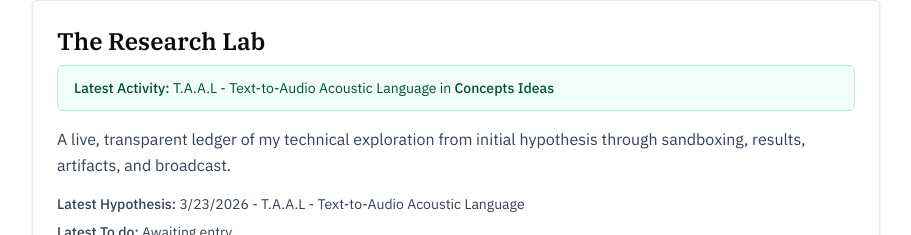
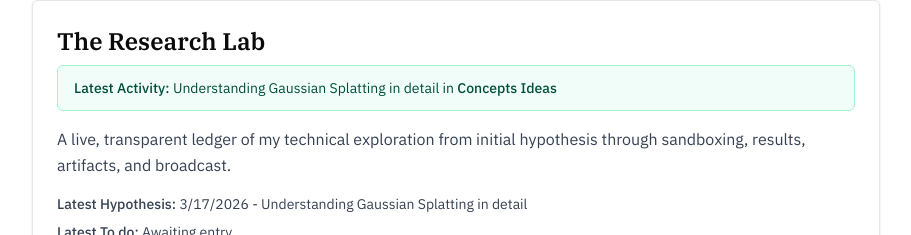
Before and after one commit to codechitti216/codechitti216.github.io, a React (Vite) app: page / in a window 1280 px wide. Shown: the part 717-952 px from the top of the page, without its empty margins (184-1095 px from the left). Built offline with nearby package versions, Linux system fonts and the light colour scheme.

Commit message:
- Download the NuScenes Dataset (removed), - T.A.A.L - Text-to-Audio Acoustic Language (removed), Download the NuScenes Dataset (completed), T.A.A.L - Download All Datasets and do EDA, Write a mini blog about the summary of datasets, My approach and SOTA algorithms. (completed)

```diff
--- a/src/data/kanban.json
+++ b/src/data/kanban.json
@@ -5,19 +5,5 @@
     "status": "concepts-ideas",
     "track": "Math",
     "updatedAt": "2026-03-17T12:33:16.608Z"
-  },
-  {
-    "id": "1774269378068-fad45747636d3",
-    "title": "Download the NuScenes Dataset",
-    "status": "concepts-ideas",
-    "track": "Code",
-    "updatedAt": "2026-03-23T12:36:18.068Z"
-  },
-  {
-    "id": "1774269764068-eb3c5f3e9ab05",
-    "title": "T.A.A.L - Text-to-Audio Acoustic Language",
-    "status": "concepts-ideas",
-    "track": "Code",
-    "updatedAt": "2026-03-23T12:42:44.068Z"
   }
 ]
--- a/src/pages/stories/2026-03-23.jsx
+++ b/src/pages/stories/2026-03-23.jsx
@@ -1,7 +1,7 @@
 import React from 'react';
 
 const entries = [];
-const verificationTimestamp = '2026-03-23T12:43:16.626Z';
+const verificationTimestamp = '2026-03-23T13:04:27.147Z';
 const storyDate = '2026-03-23';
 
 export default function StoryFor2026_03_23() {
```
